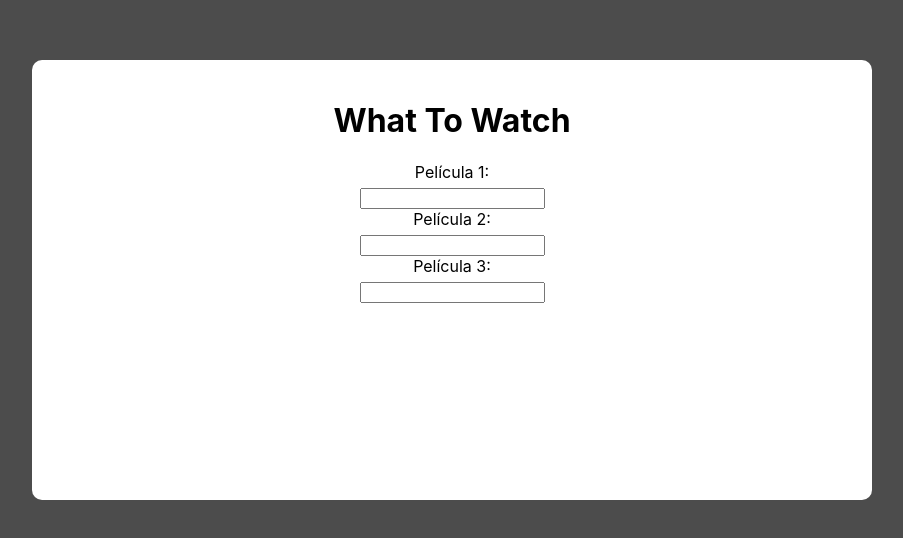
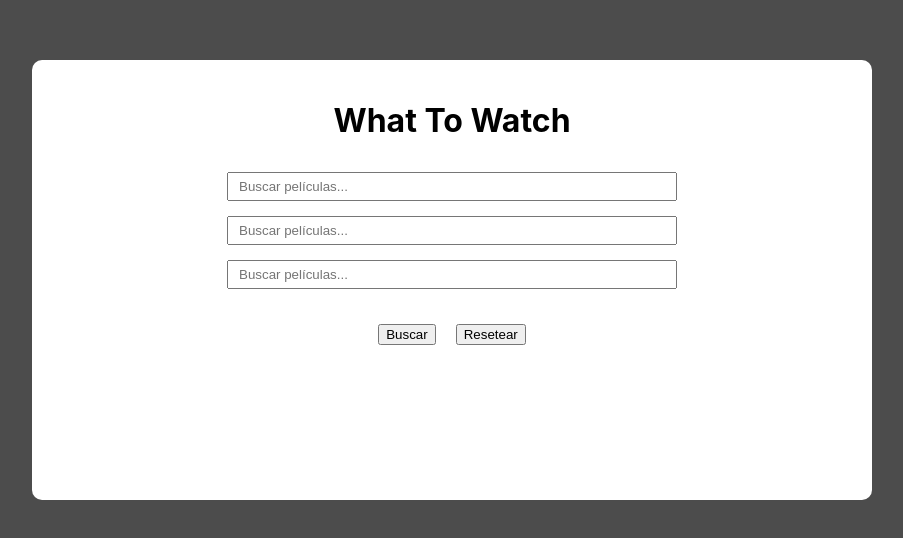
Before and after one commit to paugal/whattowatch, a React (Create React App) app: page / in a window 1280 px wide. Shown: the part 120-658 px from the top of the page, without its empty margins (188-1091 px from the left). Built offline with nearby package versions, Linux system fonts and the light colour scheme.

Commit message:
SearchBar y botones

```diff
--- a/package.json
+++ b/package.json
@@ -6,9 +6,9 @@
     "@testing-library/jest-dom": "^5.17.0",
     "@testing-library/react": "^13.4.0",
     "@testing-library/user-event": "^13.5.0",
+    "axios": "^1.6.5",
     "react": "^18.2.0",
     "react-dom": "^18.2.0",
-    "react-scripts": "5.0.1",
     "web-vitals": "^2.1.4"
   },
   "scripts": {
@@ -34,5 +34,8 @@
       "last 1 firefox version",
       "last 1 safari version"
     ]
+  },
+  "devDependencies": {
+    "react-scripts": "^5.0.1"
   }
 }
--- a/src/App.css
+++ /dev/null
@@ -1,61 +0,0 @@
-.App {
-  display: flex;
-  justify-content: center;
-  align-items: center;
-  height: 100vh;
-  background-color: rgba(0, 0, 0, 0.7);
-}
-
-.centeredDiv {
-  background-color: white;
-  padding: 20px;
-  border-radius: 10px;
-  min-height: 400px;
-  min-width: 800px;
-  text-align: center;
-}
-
-.contentContainer {
-  display: flex;
-  flex-direction: column;
-  align-items: center;
-}
-
-label {
-  display: block;
-  margin-bottom: 5px;
-}
-.App-logo {
-  height: 40vmin;
-  pointer-events: none;
-}
-
-@media (prefers-reduced-motion: no-preference) {
-  .App-logo {
-    animation: App-logo-spin infinite 20s linear;
-  }
-}
-
-.App-header {
-  background-color: #282c34;
-  min-height: 100vh;
-  display: flex;
-  flex-direction: column;
-  align-items: center;
-  justify-content: center;
-  font-size: calc(10px + 2vmin);
-  color: white;
-}
-
-.App-link {
-  color: #61dafb;
-}
-
-@keyframes App-logo-spin {
-  from {
-    transform: rotate(0deg);
-  }
-  to {
-    transform: rotate(360deg);
-  }
-}
--- a/src/App.js
+++ b/src/App.js
@@ -1,5 +1,6 @@
 import React, { useState } from 'react';
-import './App.css';
+import './style/App.css';
+import SearchBar from './components/SearchBar';
 
 function App() {
   // Estado para almacenar los nombres de las películas
@@ -14,37 +15,15 @@ function App() {
           <h1>What To Watch</h1>
 
           {/* Input para Película 1 */}
-          <div className="inputContainer">
-            <label htmlFor="pelicula1">Película 1:</label>
-            <input
-              type="text"
-              id="pelicula1"
-              value={pelicula1}
-              onChange={(e) => setPelicula1(e.target.value)}
-            />
+          <SearchBar/>
+          <SearchBar/>
+          <SearchBar/>
+
+          <div className='botonesStart'>
+            <button>Buscar</button>
+            <button>Resetear</button>
           </div>
 
-          {/* Input para Película 2 */}
-          <div className="inputContainer">
-            <label htmlFor="pelicula2">Película 2:</label>
-            <input
-              type="text"
-              id="pelicula2"
-              value={pelicula2}
-              onChange={(e) => setPelicula2(e.target.value)}
-            />
-          </div>
-
-          {/* Input para Película 3 */}
-          <div className="inputContainer">
-            <label htmlFor="pelicula3">Película 3:</label>
-            <input
-              type="text"
-              id="pelicula3"
-              value={pelicula3}
-              onChange={(e) => setPelicula3(e.target.value)}
-            />
-          </div>
         </div>
 
         {/* Otro contenido de la aplicación */}
--- /dev/null
+++ b/src/components/SearchBar.js
@@ -0,0 +1,98 @@
+import '../style/SearchBar.css';
+import React, { useState, useEffect } from 'react';
+import axios from 'axios';
+
+const SearchBar = () => {
+  const [query, setQuery] = useState('');
+  const [results, setResults] = useState([]);
+  const [selectedMovie, setSelectedMovie] = useState(null);
+  const [showList, setShowList] = useState(false);
+
+  //para el tamaño original cambiamos w200 por "original"
+  const imgUrlSmall = "https://image.tmdb.org/t/p/w200/"
+
+  useEffect(() => {
+    const fetchData = async () => {
+      try {
+        const response = await axios.get(
+          `https://api.themoviedb.org/3/search/movie?api_key=6bce84c9599883d5e4033758c40ab14f&language=es&query=${query}`
+        );
+        setResults(response.data.results);
+      } catch (error) {
+        console.error('Error fetching data:', error);
+      }
+    };
+
+     // Evitar realizar solicitudes innecesarias (por ejemplo, al iniciar la página)
+     if (query.trim() !== '' && showList) {
+      fetchData();
+    } else {
+      setResults([]);
+    }
+  }, [query, showList]);
+
+  const handleSelection = (selectedMovie) => {
+    // Lógica para manejar la selección
+    console.log('Película seleccionada:', selectedMovie);
+    setSelectedMovie({
+      id: selectedMovie.id,
+      title: selectedMovie.title
+    });
+    setQuery(selectedMovie.title); // Establecer el título de la película en el input
+    setResults([]); // Ocultar la lista de resultados
+    setShowList(false)
+  };
+
+  const handleInputChange = (e) => {
+    const inputValue = e.target.value;
+    setQuery(inputValue);
+
+    // Mostrar la lista de resultados siempre que el valor del input se modifique
+    setShowList(true);
+    // Mostrar la lista de resultados solo si hay una búsqueda válida
+    setResults(inputValue.trim() !== '' ? [] : []);
+  };
+
+  function onlyYear(date){
+    date = "(" + date.slice(0, 4) + ")";
+
+    return date
+  }
+
+  return (
+    <div className='BOX'>
+      <input
+        className='inputStartPage'
+        type="text"
+        value={query}
+        onChange={handleInputChange}
+        placeholder="Buscar películas..."
+      />
+      {showList && results.length > 0 && (
+        <div className="dropdownFilmSearch">
+          {results.map((movie) => (
+            <div
+              className="dropdownItemSearch"
+              key={movie.id}
+              onClick={() => handleSelection(movie)}
+            >
+              <img src={imgUrlSmall + movie.poster_path} alt={movie.title}/>
+              <div className="dropdownItemSearchText">
+                <div className='filaNombrePelicula'>
+                  {movie.title}
+                </div>
+                <div className='filaFechaPelicula'>
+                  {onlyYear(movie.release_date)}
+                </div>
+              </div>
+
+
+            </div>
+          ))}
+        </div>
+      )}
+    </div>
+  );
+};
+
+export default SearchBar;
--- /dev/null
+++ b/src/style/App.css
@@ -0,0 +1,35 @@
+.App {
+  display: flex;
+  justify-content: center;
+  align-items: center;
+  height: 100vh;
+  background-color: rgba(0, 0, 0, 0.7);
+}
+
+.centeredDiv {
+  background-color: white;
+  padding: 20px;
+  border-radius: 10px;
+  min-height: 400px;
+  min-width: 800px;
+  text-align: center;
+}
+
+.contentContainer {
+  display: flex;
+  flex-direction: column;
+  align-items: center;
+}
+
+label {
+  display: block;
+  margin-bottom: 5px;
+}
+
+
+.botonesStart {
+  display: flex;
+  flex-direction: row;
+  gap: 20px;
+  margin: 30px;
+}
--- /dev/null
+++ b/src/style/SearchBar.css
@@ -0,0 +1,61 @@
+.BOX{
+
+  }
+
+  .inputStartPage {
+    width: 450px;
+    margin: 10px 0px 5px 0px;
+    padding: 5px 10px 5px 10px;
+    box-sizing: border-box;
+  }
+
+  .inputStartPageSelected{
+
+  }
+
+  .dropdownItemSearch{
+    padding: 10px 10px 10px 10px;
+    display: flex;
+  }
+
+  .dropdownItemSearch:hover{
+    color: orange;
+    background-color: #757981;
+  }
+
+  .dropdownFilmSearch {
+    display: flex;
+    border: #282c34 solid;
+    width: 450px;
+    flex-direction: column;
+    flex-direction: column;
+    max-height: 300px;
+    overflow-y: auto;
+    box-sizing: border-box;
+    position: absolute;
+    z-index: 1;
+    background: white;
+  }
+
+  .dropdownItemSearch img {
+    object-fit: contain;
+    width: 50px;
+    margin-right: 10px;
+    border-radius: 10%;
+  }
+
+
+
+  .dropdownItemSearchText{
+    display: flex;
+    flex-direction: column;
+    justify-content: center;
+  }
+
+  .filaNombrePelicula {
+    font-size: 20px;
+  }
+
+  .filaFechaPelicula {
+    font-size: 15px;
+  }
```
Also changed, not shown: 1 other file (tests, documents, lock files or other folders).
